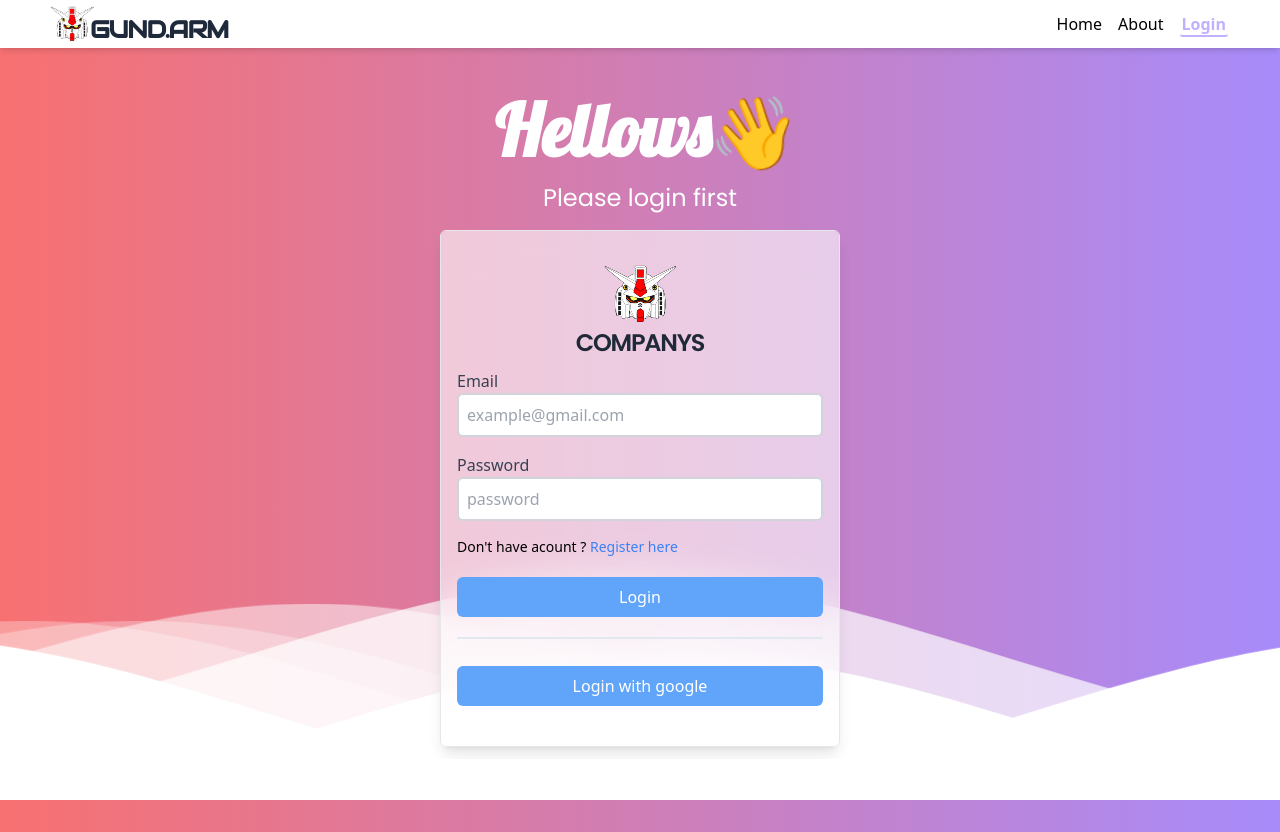
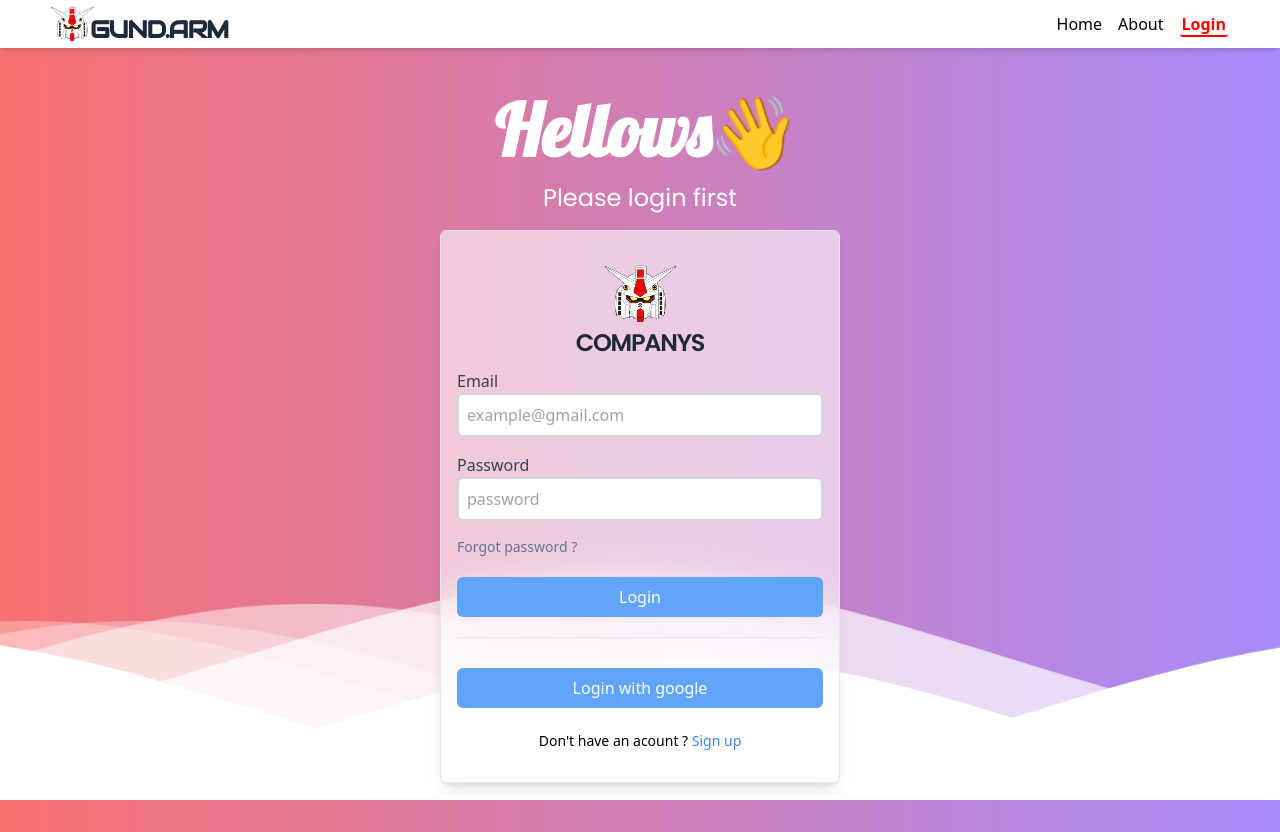
Before and after one commit to rizalyoga/gund-arm-company-profile, a React (Vite) app: page /login in a window 1280 px wide. Built offline with nearby package versions, Linux system fonts and the light colour scheme.

Commit message:
change layout login form

```diff
--- a/src/components/common/form/login-form/LoginForm.tsx
+++ b/src/components/common/form/login-form/LoginForm.tsx
@@ -107,22 +107,14 @@ const LoginForm = () => {
             onChange={(e) => setPassword(e.target.value)}
           />
         </div>
-        {pathname === "/login" ? (
-          <span className="float-left text-sm py-2 ">
-            Don't have acount ?
-            <Link to="/register" className="text-blue-500 hover:underline">
-              {" Register here"}
-            </Link>
-          </span>
-        ) : (
-          <span className="float-left text-sm py-2 ">
-            Already have acount ?
-            <Link to="/login" className="text-blue-500 hover:underline">
-              {" Login here"}
-            </Link>
-          </span>
-        )}
-
+        <span
+          className="float-left text-sm py-2"
+          hidden={pathname === "/register" && true}
+        >
+          <a className="text-slate-500 hover:text-blue-500 hover:underline cursor-pointer">
+            Forgot password ?
+          </a>
+        </span>
         {pathname !== "/register" ? (
           <>
             <input
@@ -133,7 +125,7 @@ const LoginForm = () => {
               value={authing ? "Loading..." : "Login"}
               disabled={authing}
             />
-            <div className="h-[2px] rounded-sm w-full bg-slate-200 mt-[-20px] mb-[15px]"></div>
+            <div className="h-[1px] rounded-sm w-full bg-slate-200 mt-[-20px] mb-[18px]"></div>
             <input
               className={`${buttonElementStyles} mt-0 text-center`}
               value="Login with google"
@@ -152,6 +144,23 @@ const LoginForm = () => {
             disabled={authing}
           />
         )}
+        <div className="mt-[-20px] mb-[30px] w-full">
+          {pathname === "/login" ? (
+            <span className=" text-sm py-2 ">
+              Don't have an acount ?
+              <Link to="/register" className="text-blue-500 hover:underline">
+                {" Sign up "}
+              </Link>
+            </span>
+          ) : (
+            <span className=" text-sm py-2 ">
+              Already have acount ?
+              <Link to="/login" className="text-blue-500 hover:underline">
+                {" Login here"}
+              </Link>
+            </span>
+          )}
+        </div>
       </form>
     </div>
   );
--- a/src/components/common/top-scroll-button/TopScrollButton.tsx
+++ b/src/components/common/top-scroll-button/TopScrollButton.tsx
@@ -28,7 +28,7 @@ const TopScrollButton = () => {
     <button
       className={
         visible
-          ? "fixed z-50 bottom-0 right-0 m-2  w-[50px] animate-bounce"
+          ? "fixed z-50 bottom-0 right-0 m-4 w-[50px] animate-bounce"
           : "invisible"
       }
       onClick={scrollToTop}
--- a/src/components/navbar/Navbar.scss
+++ b/src/components/navbar/Navbar.scss
@@ -1,8 +1,10 @@
 .active {
-  color: #c1b0ff;
+  color: #ff0201;
+  // color: #c1b0ff;
   font-weight: 600;
   padding: 0 2px 0 2px;
-  border-bottom: solid 2.5px #c1b0ff;
+  border-bottom: solid 2.5px #ff0201;
+  // border-bottom: solid 2.5px #c1b0ff;
   border-radius: 3px;
 }
 
```
